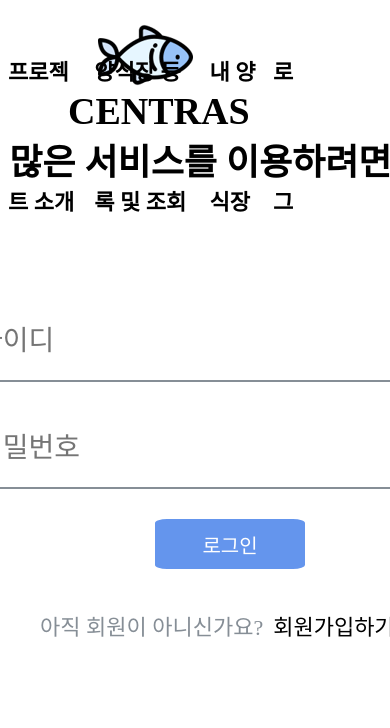
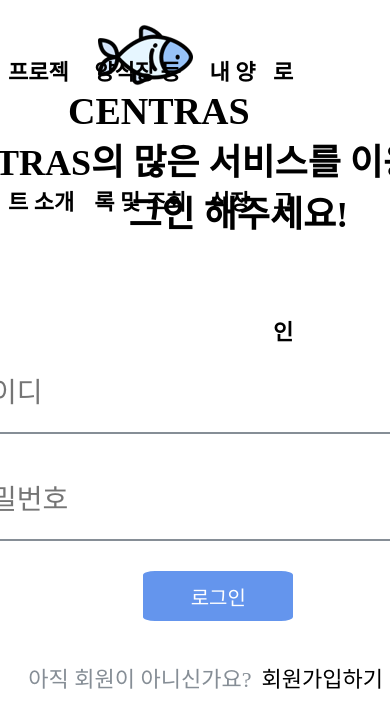
Before and after one commit to jmini1234/centras_web, a React (Create React App) app in the folder centras_front/: page /login in a window 390 px wide. Shown: the top 728 px of the page. Built offline with nearby package versions, Linux system fonts and the light colour scheme; what react-native would draw is missing.

Commit message:
modify media query for all page(my nursery제외

```diff
--- a/centras_front/src/Components/Login.css
+++ b/centras_front/src/Components/Login.css
@@ -8,7 +8,7 @@
     width: 1000px;
     height: 800px;
     top: 75%;
-    left: 50%;
+    left: 47%;
     margin-top: -500px;
     margin-left: -400px;
 }
@@ -33,7 +33,7 @@ input:focus{
 }
 
 
-.form-control, #agreement {
+.form-control{
     margin-bottom: 1.4992503748126vh;
     font-size: 28px;
     line-height: 180%;
@@ -78,3 +78,11 @@ input:focus{
     border-radius: 8%;
 
 }
+
+@media (max-width: 1000px){
+    .login-title{
+        width: 650px;
+        text-align: center;
+        margin-left: 130px
+    }
+}
--- a/centras_front/src/Components/Register.css
+++ b/centras_front/src/Components/Register.css
@@ -39,13 +39,41 @@ img.sub_bg {
 }
 
 .nursery-register{
-  width: 50%;
+  width: 45%;
   height: 100%;
   margin-left: 5%;
   border-right: 2px solid #868e96;
 }
 
 .my_nursery_list{
-  width: 50%;
-  margin-left: 5%;
+  margin-left: 25px;
 }
+
+.my_nursery_list_detail{
+  margin-top: 50px;
+  margin-left: 30px;
+}
+
+.my_nursery_list_detail div{
+  font-size: 25px;
+}
+
+@media (max-width: 1000px){
+  #inputNursery{
+    margin-top: 90px;
+    width: 350px;
+  }
+  .register-sub-title{
+    margin-right: 10px;
+  }
+
+  .form-control{
+    width: 300px !important;
+  }
+
+  .btn-primary{
+    left:150px !important;
+    top: 350px !important;
+  }
+
+}
--- a/centras_front/src/Components/Register.js
+++ b/centras_front/src/Components/Register.js
@@ -1,9 +1,6 @@
 
 import React, { Component } from 'react'
 import main1 from '../img/centras_main1.JPG'
-// import main2 from 'components/img/centras_main2.jpg'
-// import main3 from 'components/img/centras_main3.jpg'
-import Header from '../Layout/Header';
 import qs from "qs";
 import './Register.css'
 import './NuseryList';
@@ -92,7 +89,7 @@ class Register extends Component {
         </div>
         <div className="my_nursery_list">
             <div>내 양식장</div>
-            <div>
+            <div className="my_nursery_list_detail">
               <NurseryList />
             </div>
         </div>
--- a/centras_front/src/Components/Signup.css
+++ b/centras_front/src/Components/Signup.css
@@ -3,7 +3,7 @@
     width: 1000px;
     height: 800px;
     top: 45%;
-    left: 53%;
+    left: 55%;
     margin-top: -100px;
     margin-left: -400px;
 }
```
